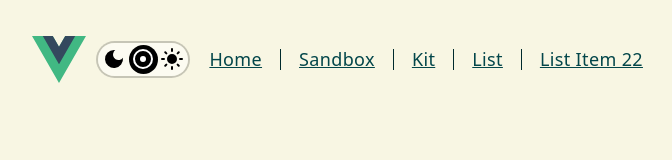
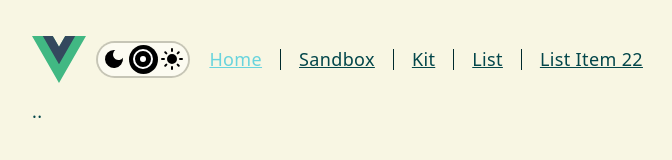
Before and after one commit to U256/word-keep, a Vue app: page / in a window 1280 px wide. Shown: the top 160 px of the page, without its empty margins (4-676 px from the left). Built offline with nearby package versions, Linux system fonts and the light colour scheme.

Commit message:
fix build & fix warning sources

```diff
--- a/index.html
+++ b/index.html
@@ -6,9 +6,11 @@
 		<meta name="viewport" content="width=device-width, initial-scale=1.0, maximum-scale=1.8" />
 		<title>Word keep</title>
 
+		<link rel="stylesheet" href="/css/main.css" />
+
 		<meta name="color-scheme" content="dark light" />
-		<link rel="stylesheet" href="css/light.css" media="(prefers-color-scheme: light)" content="#f8f6e3" />
-		<link rel="stylesheet" href="css/dark.css" media="(prefers-color-scheme: dark)" content="363062" />
+		<link rel="stylesheet" href="/css/light.css" media="(prefers-color-scheme: light)" content="#f8f6e3" />
+		<link rel="stylesheet" href="/css/dark.css" media="(prefers-color-scheme: dark)" content="363062" />
 	</head>
 	<body>
 		<div id="app"></div>
--- a/src/main.ts
+++ b/src/main.ts
@@ -1,5 +1,3 @@
-import './assets/main.css'
-
 import { createApp } from 'vue'
 import App from './App.vue'
 import router from './views/router'
--- a/src/views/ListView.vue
+++ b/src/views/ListView.vue
@@ -31,7 +31,7 @@ function handleSearch() {
 
 <style>
 @media (min-width: 1024px) {
-	.list-page > {
+	.list-page {
 		display: flex;
 		align-items: center;
 	}
--- a/src/views/NotFound.vue
+++ b/src/views/NotFound.vue
@@ -1,9 +1,3 @@
-<script setup>
-import { useRouter } from 'vue-router'
-
-const router = useRouter()
-</script>
-
 <template>
 	<main>
 		<h1>Page Not Found</h1>
--- a/src/views/router.ts
+++ b/src/views/router.ts
@@ -1,4 +1,4 @@
-import NotFound from '@/views/NotFound.vue'
+import NotFound from './NotFound.vue'
 import { createRouter, createWebHistory, type RouteLocationNormalizedGeneric } from 'vue-router'
 import { routesConfig } from '@/shared/constants/routes'
 
@@ -14,19 +14,19 @@ const router = createRouter({
 	routes: [
 		{
 			...routesConfig.HOME,
-			component: () => import('../views/HomeView.vue'),
+			component: () => import('./HomeView.vue'),
 		},
 		{
 			...routesConfig.SANDBOX,
-			component: () => import('../views/SandboxView.vue'),
+			component: () => import('./SandboxView.vue'),
 		},
 		{
 			...routesConfig.KIT,
-			component: () => import('../views/KitView.vue'),
+			component: () => import('./KitView.vue'),
 		},
 		{
 			...routesConfig.LIST,
-			component: () => import('../views/ListView.vue'),
+			component: () => import('./ListView.vue'),
 		},
 		{
 			...routesConfig.LIST_ITEM,
@@ -40,8 +40,8 @@ const router = createRouter({
 })
 
 router.beforeEach(async (to, from) => {
-	const _never = Math.random() < 1
-	if (_never) {
+	const _never = Math.random() > 1
+	if (to.path !== '/' && _never) {
 		// conditional redirect to a different route, e.g. if the user is not logged in
 		return '/'
 	}
```
Also changed, not shown: public/css/main.css (renamed from src/assets/main.css).
